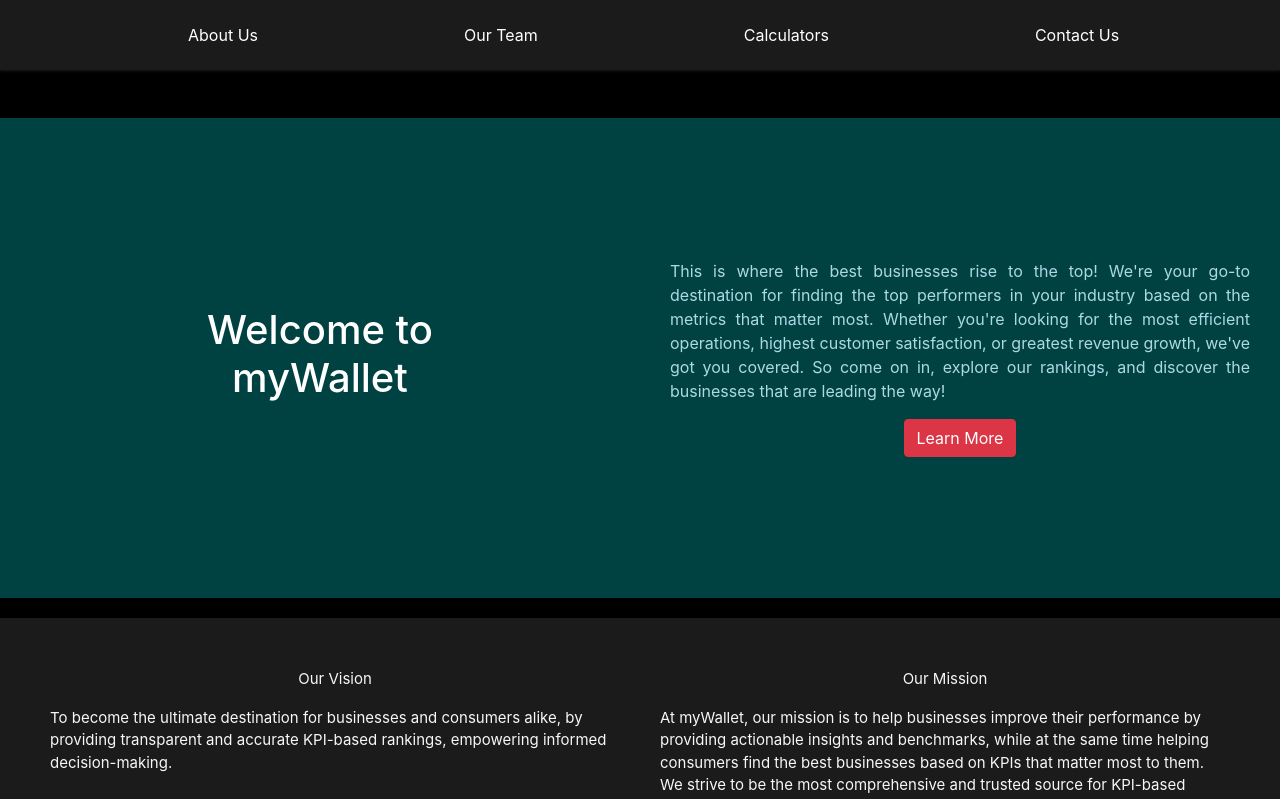
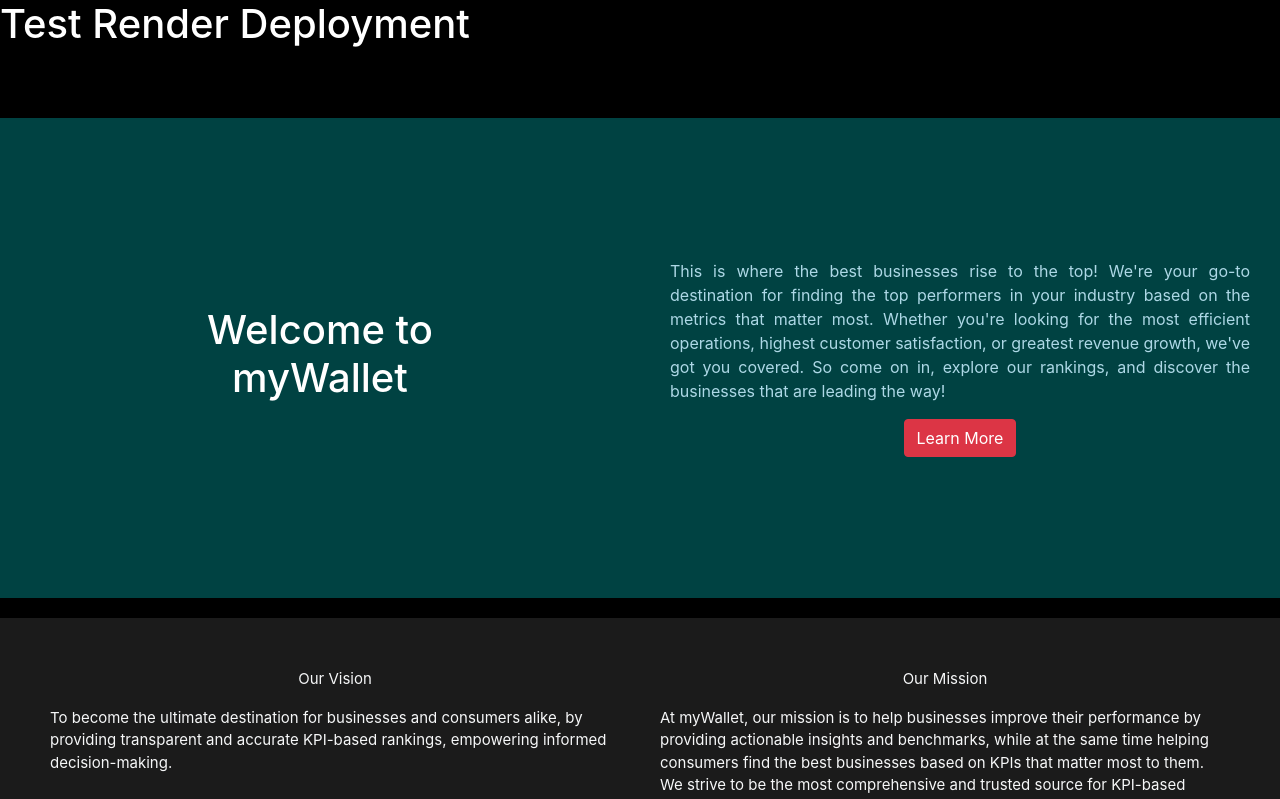
Before and after one commit to jacobwatua/myWallet, a Vue app: page / in a window 1280 px wide. Shown: the top 799 px of the page. Built offline with nearby package versions, Linux system fonts and the light colour scheme.

Commit message:
Test render

```diff
--- a/src/components/nav_bar.vue
+++ b/src/components/nav_bar.vue
@@ -1,10 +1,5 @@
 <template>
   <h1>Test Render Deployment</h1>
-  <div class="NavBar">
-    <ul v-for="(navItem, i) in navItems" :key="i">
-      <li><a href="#">{{ navItem }}</a></li>
-    </ul>
-  </div>
 </template>
 
 <script>
```
